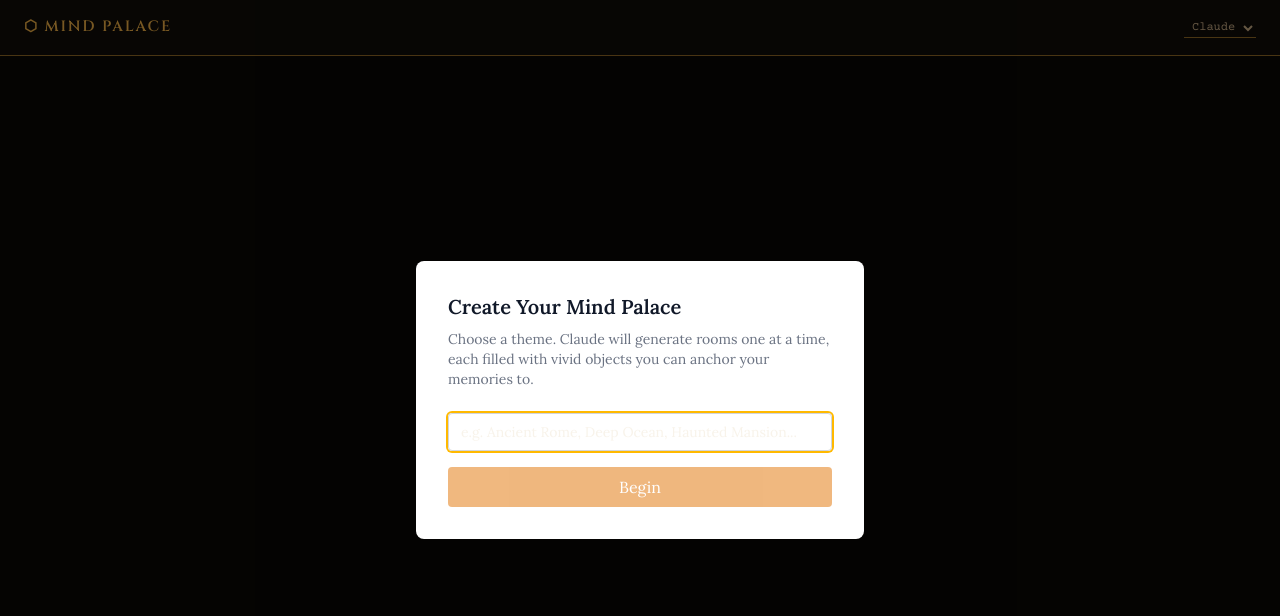
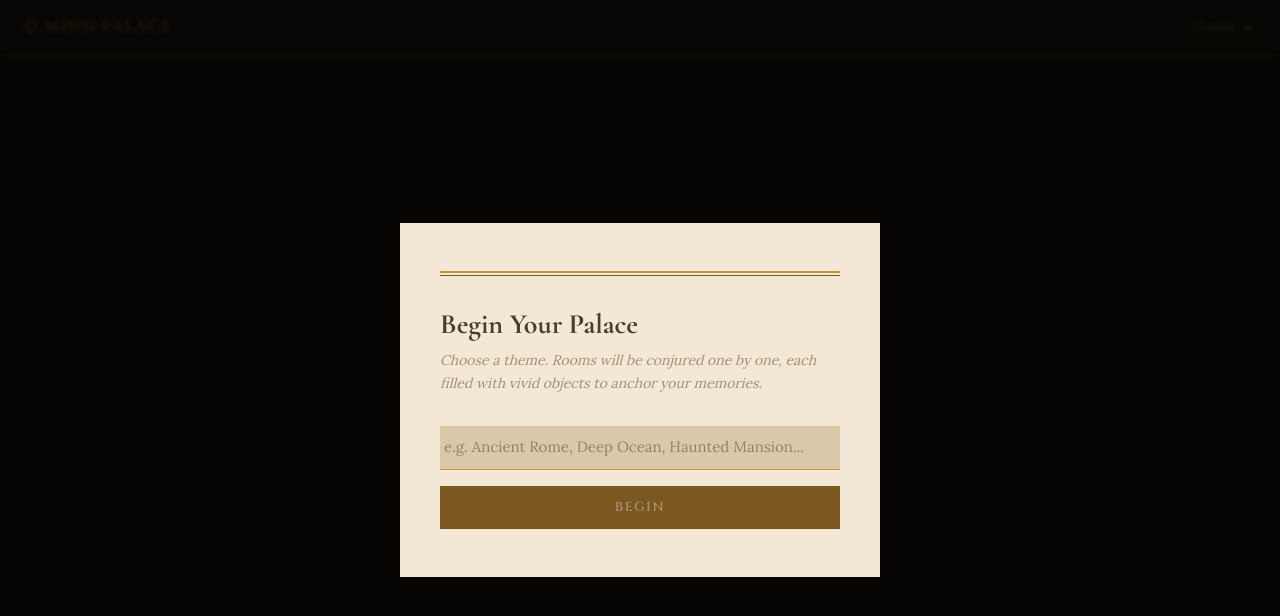
Before and after one commit to Mxbach/MindPalaceGenerator, a Next.js app: page / in a window 1280 px wide. Shown: the top 616 px of the page. Built offline with nearby package versions, Linux system fonts and the light colour scheme.

Commit message:
feat: redesign NewPalaceModal with Grimoire parchment card aesthetic

```diff
--- a/app/components/NewPalaceModal.tsx
+++ b/app/components/NewPalaceModal.tsx
@@ -15,28 +15,106 @@ export default function NewPalaceModal({ onConfirm }: NewPalaceModalProps) {
   }
 
   return (
-    <div className="fixed inset-0 bg-black/40 flex items-center justify-center z-50">
-      <div className="bg-white rounded-lg shadow-xl p-8 w-full max-w-md">
-        <h1 className="text-xl font-bold text-gray-900 mb-2">Create Your Mind Palace</h1>
-        <p className="text-sm text-gray-500 mb-6">
-          Choose a theme. Claude will generate rooms one at a time, each filled with vivid
-          objects you can anchor your memories to.
+    <div style={{
+      position: 'fixed',
+      inset: 0,
+      background: 'rgba(8, 6, 4, 0.85)',
+      backdropFilter: 'blur(2px)',
+      display: 'flex',
+      alignItems: 'center',
+      justifyContent: 'center',
+      zIndex: 50,
+      animation: 'modalFadeIn 250ms ease-out',
+    }}>
+      <style>{`
+        @keyframes modalFadeIn {
+          from { opacity: 0; }
+          to   { opacity: 1; }
+        }
+        @keyframes modalCardIn {
+          from { opacity: 0; transform: scale(0.96); }
+          to   { opacity: 1; transform: scale(1); }
+        }
+      `}</style>
+
+      <div style={{
+        background: 'var(--parchment)',
+        padding: '3rem 2.5rem',
+        width: '100%',
+        maxWidth: '480px',
+        animation: 'modalCardIn 250ms ease-out',
+      }}>
+        {/* Decorative top rule */}
+        <div style={{
+          borderTop: '2px solid var(--gold)',
+          borderBottom: '1px solid var(--gold-dim)',
+          height: '5px',
+          marginBottom: '2rem',
+        }} />
+
+        <h1 style={{
+          fontFamily: 'var(--font-cormorant), Georgia, serif',
+          fontSize: '28px',
+          fontWeight: '700',
+          color: 'var(--ash)',
+          marginBottom: '0.5rem',
+          lineHeight: 1.2,
+        }}>
+          Begin Your Palace
+        </h1>
+
+        <p style={{
+          fontFamily: 'var(--font-lora), Georgia, serif',
+          fontSize: '14px',
+          fontStyle: 'italic',
+          color: 'var(--smoke)',
+          marginBottom: '2rem',
+          lineHeight: 1.6,
+        }}>
+          Choose a theme. Rooms will be conjured one by one, each filled with vivid
+          objects to anchor your memories.
         </p>
-        <form onSubmit={handleSubmit} className="flex flex-col gap-4">
+
+        <form onSubmit={handleSubmit} style={{ display: 'flex', flexDirection: 'column', gap: '1rem' }}>
           <input
             type="text"
             autoFocus
-            className="border border-gray-300 rounded px-3 py-2 text-sm focus:outline-none focus:ring-2 focus:ring-amber-400"
             placeholder="e.g. Ancient Rome, Deep Ocean, Haunted Mansion..."
             value={topic}
             onChange={(e) => setTopic(e.target.value)}
+            style={{
+              fontFamily: 'var(--font-lora), Georgia, serif',
+              fontSize: '15px',
+              color: 'var(--ash)',
+              background: 'var(--parchment-dark)',
+              border: 'none',
+              borderBottom: '1px solid var(--gold-dim)',
+              outline: 'none',
+              padding: '10px 4px',
+              width: '100%',
+              transition: 'border-color 150ms ease',
+            }}
+            onFocus={e => (e.currentTarget.style.borderBottomColor = 'var(--gold)')}
+            onBlur={e => (e.currentTarget.style.borderBottomColor = 'var(--gold-dim)')}
           />
           <button
             type="submit"
             disabled={!topic.trim()}
-            className="bg-amber-600 hover:bg-amber-700 disabled:opacity-50 text-white font-medium py-2 rounded transition-colors"
+            style={{
+              fontFamily: 'var(--font-cinzel), serif',
+              fontSize: '13px',
+              fontWeight: '600',
+              letterSpacing: '0.12em',
+              color: topic.trim() ? 'var(--parchment)' : 'var(--smoke)',
+              background: topic.trim() ? 'var(--ember)' : 'var(--gold-dim)',
+              border: 'none',
+              padding: '12px',
+              cursor: topic.trim() ? 'pointer' : 'not-allowed',
+              width: '100%',
+              transition: 'background 200ms ease, color 200ms ease',
+            }}
           >
-            Begin
+            BEGIN
           </button>
         </form>
       </div>
```
